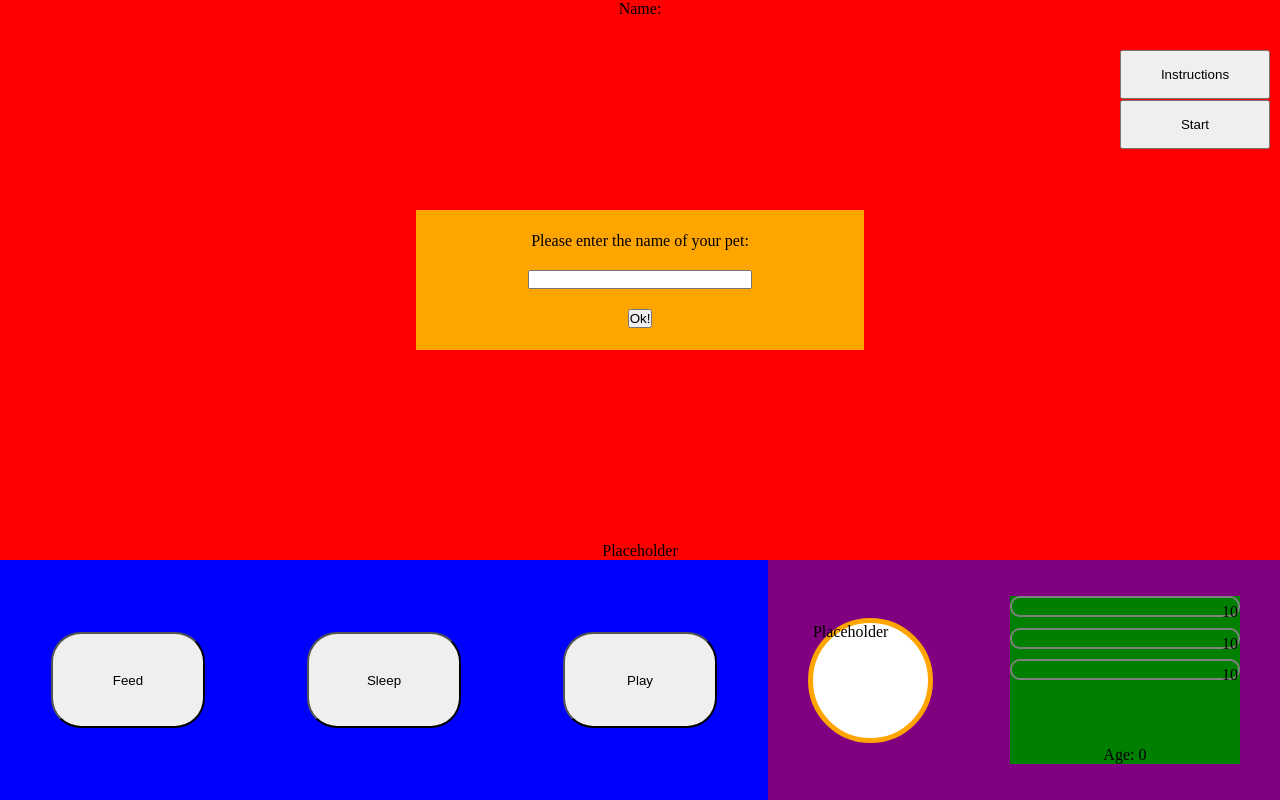
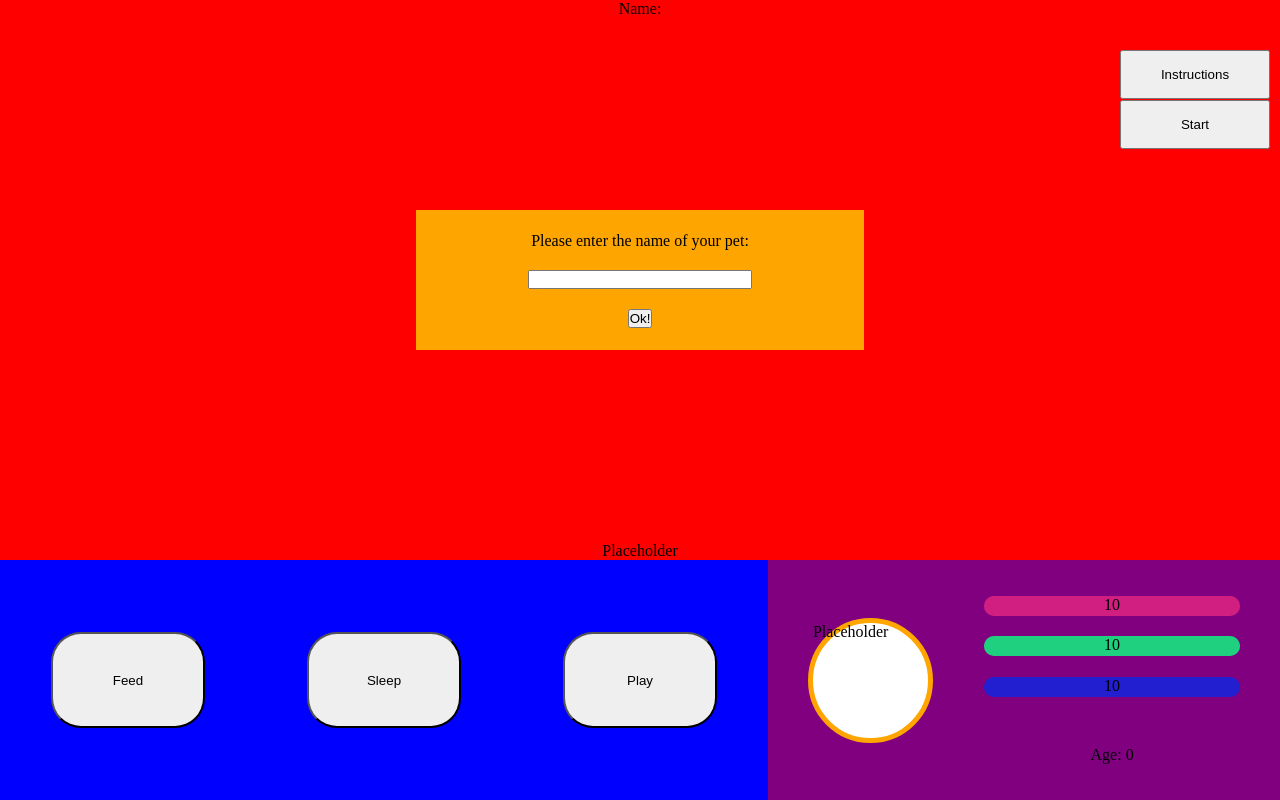
Before and after one commit to jleee14/Tamagotchi, a plain HTML site: page index.html in a window 1280 px wide. Drawn offline with nearby package versions, Linux system fonts and the light colour scheme.

Commit message:
metric bar css automation debugged and working

```diff
--- a/index.html
+++ b/index.html
@@ -57,13 +57,13 @@
                 <div class="metrics__container">
 
                     <div class="bar__container">
-                        <div class="bar">
+                        <div class="container__hunger">
                             <div id="hunger__bar">10</div>
                         </div>
-                        <div class="bar">
+                        <div class="container__sleepiness">
                             <div id="sleepiness__bar">10</div>
                         </div>
-                        <div class="bar">
+                        <div class="container__boredom">
                             <div id="boredom__bar">10</div>
                         </div>
                     </div>
--- a/scripts/app.js
+++ b/scripts/app.js
@@ -12,6 +12,7 @@ let sleepInterval;
 let hungerInterval;
 let boredomInterval;
 let ageInterval;
+
 // Starter functions
 const startAge = function() {
     if (age === 2) {
@@ -27,7 +28,9 @@ const startAge = function() {
 
 const startHunger = function(){
     hunger -= .01;
-    $("#hunger__bar").text(hunger);
+    const displayHunger = Math.ceil(hunger);
+    $("#hunger__bar").text(displayHunger);
+    $("#hunger__bar").css("width", hunger * 10 + "%");
     if (hunger < 0) {
         $("#hunger__bar").text(0);
         displayLoss();
@@ -36,7 +39,9 @@ const startHunger = function(){
 
 const startSleepiness = function() {
     sleepiness -= .01;
-    $("#sleepiness__bar").text(sleepiness);
+    const displaySleepiness = Math.ceil(sleepiness);
+    $("#sleepiness__bar").text(displaySleepiness);
+    $("#sleepiness__bar").css("width", sleepiness * 10 + "%");
     if (sleepiness < 0) {
         $("#sleepiness__bar").text(0);
         displayLoss();
@@ -45,7 +50,9 @@ const startSleepiness = function() {
 
 const startBoredom = function() {
     boredom -= .01;
-    $("#boredom__bar").text(boredom);
+    const displayBoredom = Math.ceil(boredom);
+    $("#boredom__bar").text(displayBoredom);
+    $("#boredom__bar").css("width", boredom * 10 + "%");
     if (boredom < 0) {
         $("#boredom__bar").text(0);
         displayLoss();
@@ -54,8 +61,9 @@ const startBoredom = function() {
 
 const sleepRegen = function() {
     sleepiness += .05;
-    $("#sleepiness__bar").text(sleepiness);
-    if (sleepiness >= 10) {
+    const displaySleepiness = Math.ceil(sleepiness);
+    $("#sleepiness__bar").text(displaySleepiness);
+    if (sleepiness > 9.95) {
         stopSleep();
     }
 }
@@ -126,7 +134,6 @@ $(".secondevo__cont").on("click", function (){
 $("#button__feed").on("click", function(){
     if (isSleeping === false && hunger <= 9.5){
         hunger += .5;
-        $("#hunger__bar").text(hunger);
     } else {
         hunger += 0;
     }
@@ -135,7 +142,6 @@ $("#button__feed").on("click", function(){
 $("#button__play").on("click", function(){
     if (isSleeping === false && boredom <= 9.5){
         boredom += .5;
-        $("#boredom__bar").text(boredom);
     } else {
         boredom += 0;
     }
--- a/styles/main.css
+++ b/styles/main.css
@@ -38,7 +38,7 @@ main {
     width: 40%;
     display: flex;
     justify-content: center;
-    gap: 15%;
+    gap: 10%;
     align-items: center;
 }
 
@@ -154,8 +154,8 @@ input {
 
 
 .metrics__container {
-    background-color: green;
-    width: 45%;
+    /* background-color: green; */
+    width: 50%;
     height: 70%;
     display: flex;
     flex-direction: column;
@@ -167,7 +167,7 @@ input {
     display: flex;
     flex-direction: column;
     justify-content: space-between;
-    height: 50%;
+    height: 60%;
 }
 #metrics__image {
     border-radius: 50%;
@@ -177,13 +177,55 @@ input {
     border: 5px solid orange;
 }
 
-.bar {
+.container__hunger {
     width: 100%;
-    padding: 5px 0px;
-    border: 2px solid grey;
+    background-color: rgba(209, 31, 129, .5);
     border-radius: 10px;
-    height: 25%;
-    text-align: right;
+    height: 20%;
+    text-align: center;
+    z-index: 7;
+}
+
+#hunger__bar {
+    width: 100%;
+    height: 100%;
+    border-radius: 10px;
+    background-color: rgba(209, 31, 129, 1);
+    z-index: 8;
+}
+
+.container__sleepiness {
+    width: 100%;
+    background-color: rgba(31, 209, 126, .5);
+    border-radius: 10px;
+    height: 20%;
+    text-align: center;
+    z-index: 7;
+}
+
+#sleepiness__bar {
+    width: 100%;
+    height: 100%;
+    border-radius: 10px;
+    background-color: rgba(31, 209, 126, 1);
+    z-index: 8;
+}
+
+.container__boredom {
+    width: 100%;
+    background-color: rgba(34, 31, 209, .5);
+    border-radius: 10px;
+    height: 20%;
+    text-align: center;
+    z-index: 7;
+}
+
+#boredom__bar {
+    width: 100%;
+    height: 100%;
+    border-radius: 10px;
+    background-color: rgba(34, 31, 209, 1);
+    z-index: 8;
 }
 
 .metrics__age {
```
